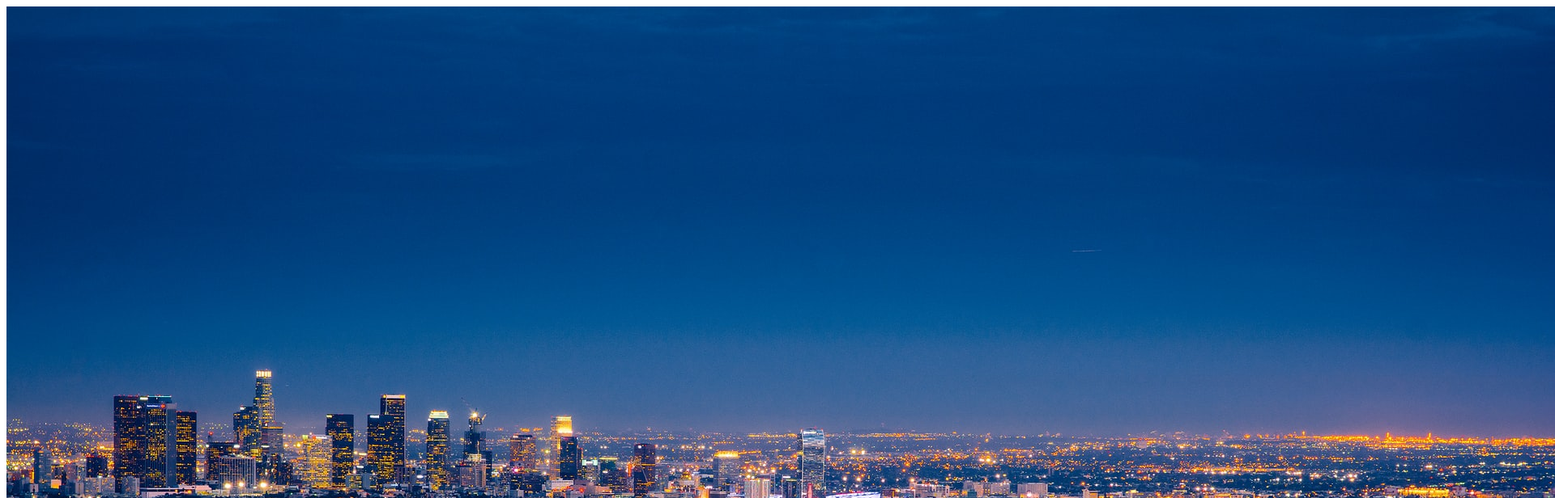
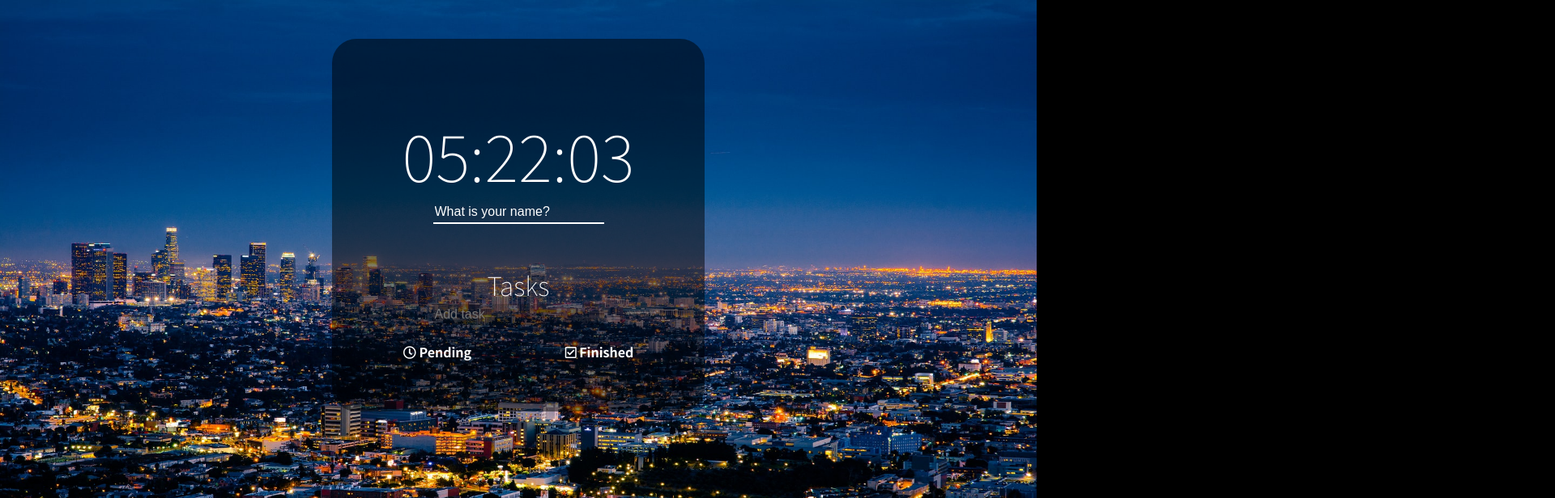
Before and after one commit to u6tory/js-momentum, a website built with Parcel: page index.html in a window 1280 px wide. Shown: the top 616 px of the page at 81% size, 1920 px wide, since content can reach past the window. Built offline with nearby package versions, Linux system fonts and the light colour scheme; no server answers.

Commit message:
Update index.html

```diff
--- a/index.html
+++ b/index.html
@@ -11,6 +11,7 @@
       href="https://fonts.googleapis.com/css2?family=Noto+Sans+KR:wght@100;300;400;500;700;900&display=swap"
       rel="stylesheet"
     />
+    <link href="src/styles.css" rel=stylesheet />
   </head>
 
   <body>
```
